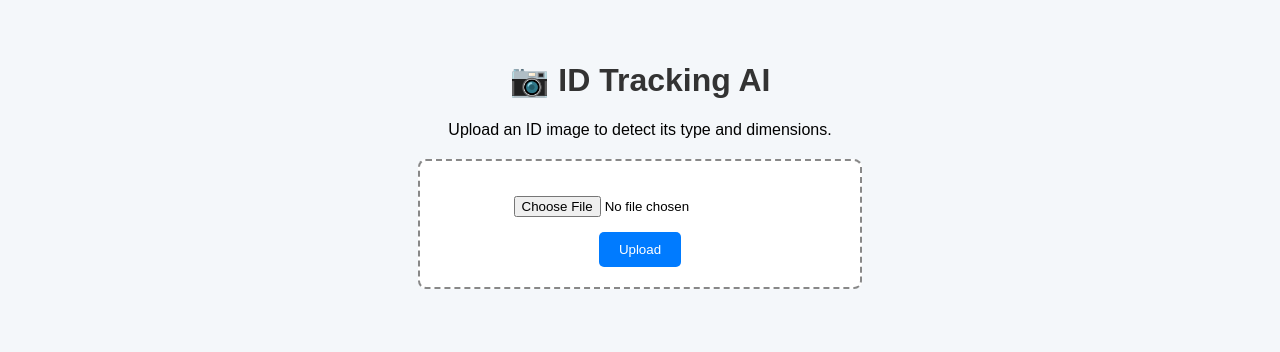
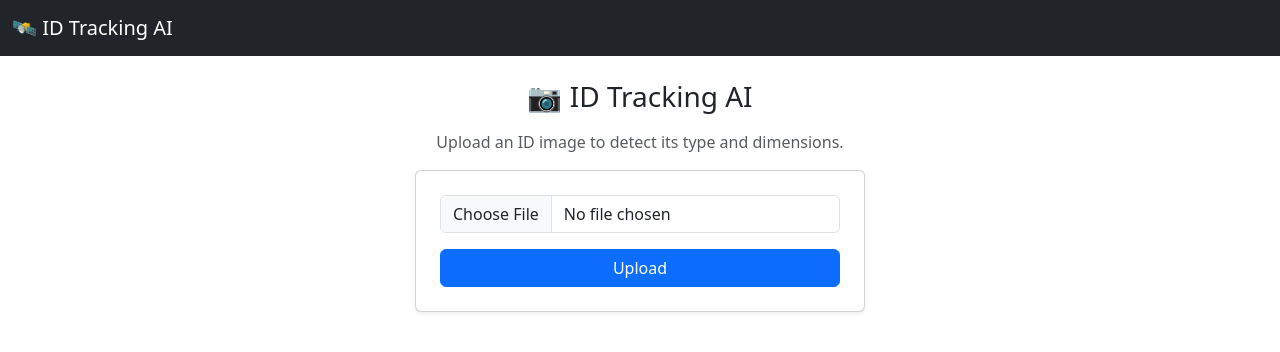
Before and after one commit to Presidor1/Ai-tracking-ID, a Flask app: template templates/index.html in a window 1280 px wide. Shown: the top 352 px of the page. Run offline with Flask 3, Linux system fonts and the light colour scheme; the template is opened without the code that fills it, so the values that code supplies are empty.

Commit message:
Update index.html

```diff
--- a/templates/index.html
+++ b/templates/index.html
@@ -1,60 +1,15 @@
-<!DOCTYPE html>
-<html lang="en">
-<head>
-    <meta charset="UTF-8">
-    <meta name="viewport" content="width=device-width, initial-scale=1.0">
-    <title>ID Tracking AI</title>
-    <style>
-        body {
-            font-family: Arial, sans-serif;
-            background: #f4f7fa;
-            text-align: center;
-            margin: 0;
-            padding: 40px;
-        }
-        h1 {
-            color: #333;
-        }
-        form {
-            margin: 20px auto;
-            padding: 20px;
-            border: 2px dashed #888;
-            border-radius: 8px;
-            background: #fff;
-            max-width: 400px;
-        }
-        input[type="file"] {
-            margin: 15px 0;
-        }
-        button {
-            padding: 10px 20px;
-            background: #007BFF;
-            border: none;
-            border-radius: 5px;
-            color: white;
-            cursor: pointer;
-        }
-        button:hover {
-            background: #0056b3;
-        }
-        .response {
-            margin-top: 20px;
-            font-size: 14px;
-            color: green;
-        }
-    </style>
-</head>
-<body>
-    <h1>📷 ID Tracking AI</h1>
-    <p>Upload an ID image to detect its type and dimensions.</p>
+{% extends "base.html" %}
 
-    <form id="uploadForm" enctype="multipart/form-data">
-        <input type="file" name="file" accept="image/*" required>
-        <br>
-        <button type="submit">Upload</button>
+{% block content %}
+  <h1 class="h3 mb-3 text-center">📷 ID Tracking AI</h1>
+  <p class="text-muted text-center">Upload an ID image to detect its type and dimensions.</p>
+
+  <form id="uploadForm" class="card p-4 shadow-sm mx-auto" style="max-width: 450px;" enctype="multipart/form-data">
+    <input class="form-control mb-3" type="file" name="file" accept="image/*" required>
+    <button class="btn btn-primary w-100" type="submit">Upload</button>
   </form>
 
-    <div class="response" id="response"></div>
+  <pre class="response mt-4 text-success" id="response"></pre>
 
   <script>
     const form = document.getElementById('uploadForm');
@@ -62,8 +17,11 @@
 
     form.addEventListener('submit', async (e) => {
       e.preventDefault();
+      responseDiv.textContent = '⏳ Uploading...';
+
       const formData = new FormData(form);
 
+      try {
         const res = await fetch('/upload', {
           method: 'POST',
           body: formData
@@ -71,7 +29,9 @@
 
         const data = await res.json();
         responseDiv.textContent = JSON.stringify(data, null, 2);
+      } catch (err) {
+        responseDiv.textContent = '❌ Error: ' + err.message;
+      }
     });
   </script>
-</body>
-</html>
+{% endblock %}
```
Lines whose indentation alone changed are shown as unchanged.
